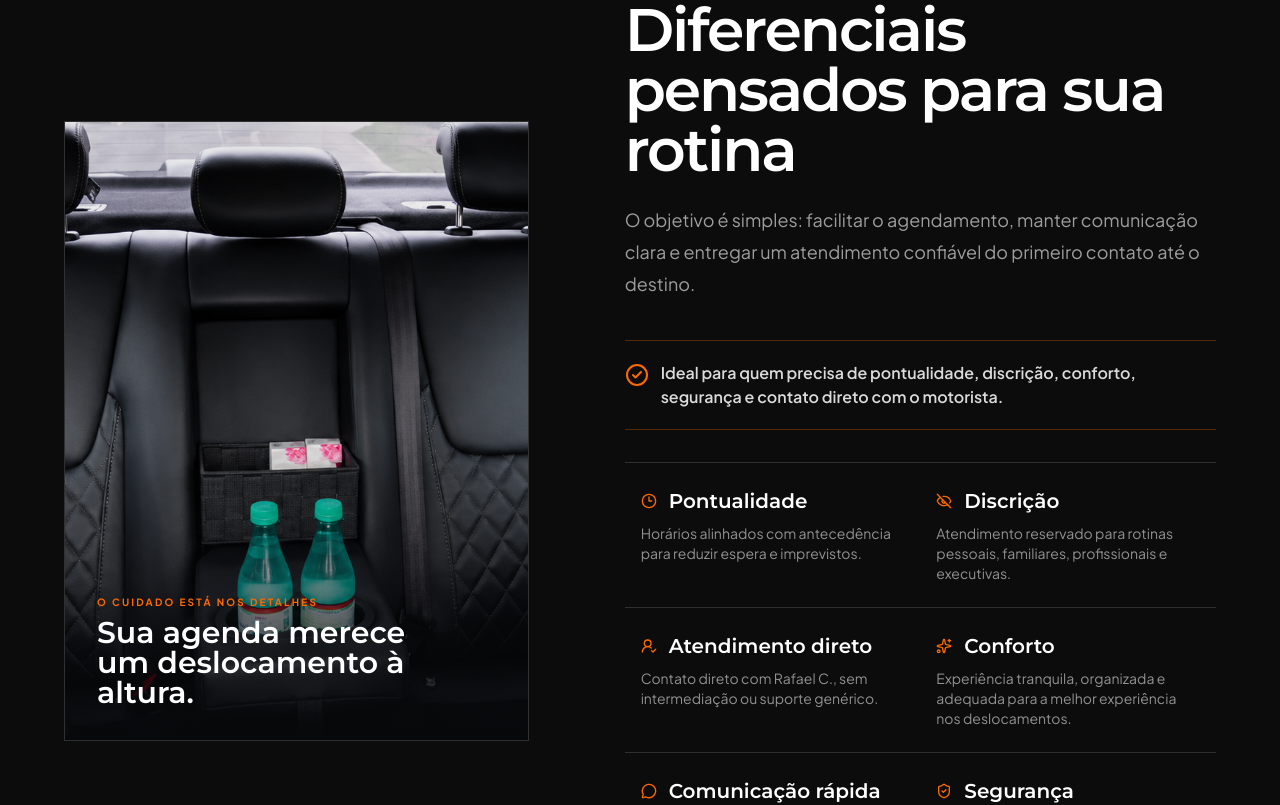
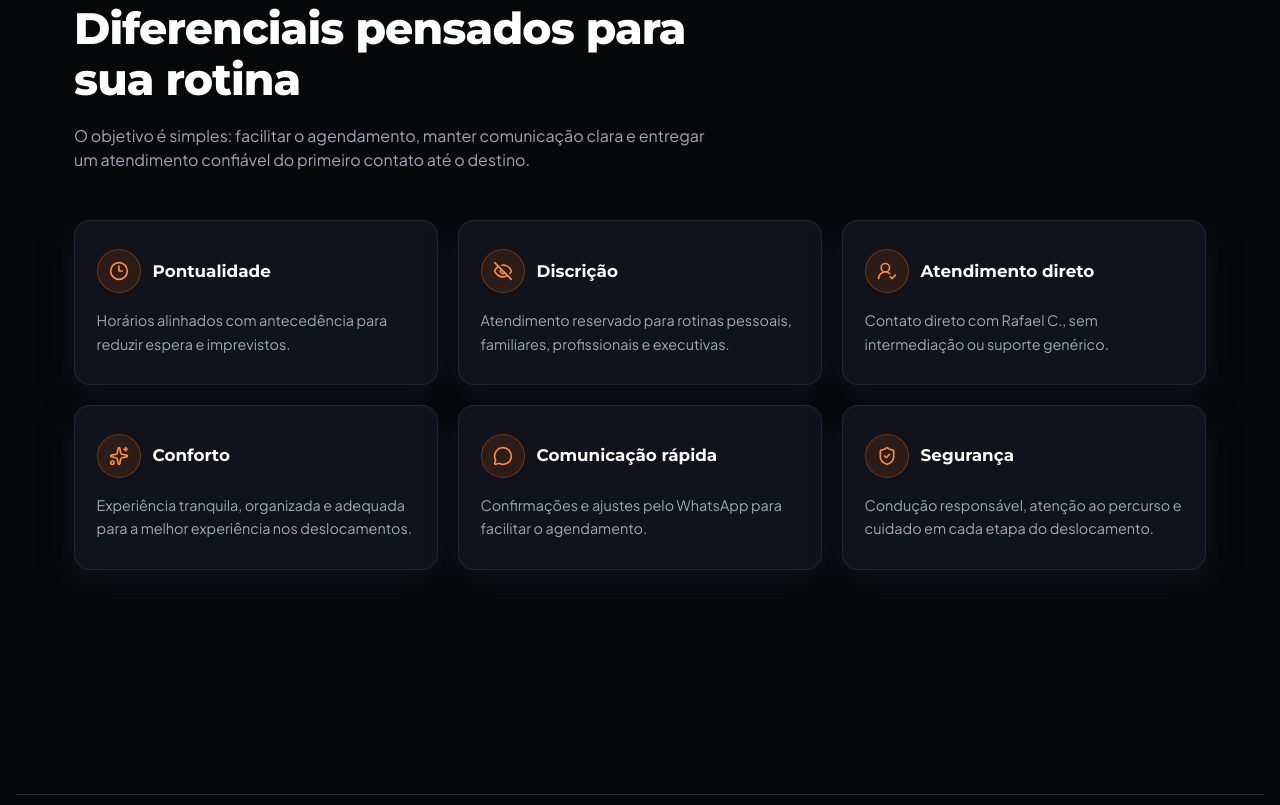
Before and after one commit to pedropcorsini/landing-page-rc-motorista, a React (Vite) app: page / in a window 1280 px wide. Shown: the part 3060-3865 px from the top of the page. Built offline with nearby package versions, Linux system fonts and the light colour scheme; a web font is replaced by a local one.

Commit message:
feat: refaz diferenciais em cards

```diff
--- a/src/components/Differentials.tsx
+++ b/src/components/Differentials.tsx
@@ -1,50 +1,39 @@
-import { CheckCircle2, Clock3, EyeOff, MessageCircle, ShieldCheck, Sparkles, UserRoundCheck } from 'lucide-react';
+import { SectionHeading } from './SectionHeading';
+import { icons } from './icons';
 import { site } from '../data/site';
-import interiorVehicle from '../../images/interior-veiculo.png';
-
-const icons = [Clock3, EyeOff, UserRoundCheck, Sparkles, MessageCircle, ShieldCheck];
 
 export function Differentials() {
+  const { differentialsSection } = site;
+
   return (
-    <section id="diferenciais" className="border-y border-white/10 bg-[#0c0c0c] px-4 py-20 sm:py-28">
-      <div className="mx-auto grid max-w-[1440px] gap-12 sm:px-8 lg:grid-cols-[0.88fr_1.12fr] lg:items-center lg:gap-24 lg:px-12">
-        <div className="relative min-h-[420px] overflow-hidden border border-white/15 sm:min-h-[620px]">
-          <img src={interiorVehicle} alt="Interior confortável do veículo da RC Motorista" className="absolute inset-0 h-full w-full object-cover" />
-          <div className="absolute inset-0 bg-gradient-to-t from-ink via-transparent to-ink/10" />
-          <div className="absolute bottom-0 left-0 right-0 p-6 sm:p-8">
-            <p className="text-[10px] font-bold uppercase tracking-[0.22em] text-brand">O cuidado está nos detalhes</p>
-            <p className="mt-2 max-w-xs font-heading text-3xl leading-none text-white">Sua agenda merece um deslocamento à altura.</p>
-          </div>
-        </div>
+    <section id="diferenciais" aria-labelledby="diferenciais-title" className="bg-ink py-20 lg:py-28">
+      <div className="container-site">
+        <SectionHeading
+          id="diferenciais-title"
+          align="left"
+          eyebrow={differentialsSection.eyebrow}
+          title={differentialsSection.title}
+          description={differentialsSection.description}
+        />
 
-        <div>
-          <p className="text-[11px] font-bold uppercase tracking-[0.25em] text-brand">Diferenciais</p>
-          <h2 className="mt-5 max-w-xl font-heading text-4xl leading-[1.02] tracking-[-0.035em] text-white sm:text-6xl">
-              Diferenciais pensados para sua rotina
-            </h2>
-            <p className="mt-6 max-w-xl text-base leading-7 text-white/60 sm:text-lg sm:leading-8">
-              O objetivo é simples: facilitar o agendamento, manter comunicação clara e entregar um atendimento confiável do primeiro contato até o destino.
-            </p>
-          <div className="mt-8 flex items-start gap-3 border-y border-brand/30 py-4 text-white/85 sm:mt-10 sm:py-5">
-            <CheckCircle2 aria-hidden="true" className="mt-0.5 h-6 w-6 flex-none text-brand" />
-            <p className="font-semibold">Ideal para quem precisa de pontualidade, discrição, conforto, segurança e contato direto com o motorista.</p>
-          </div>
-
-        <div className="mt-8 grid border-t border-white/15 sm:grid-cols-2">
-          {site.differentials.map((item, index) => {
-            const Icon = icons[index];
-
+        <div className="mt-12 grid gap-5 sm:grid-cols-2 lg:grid-cols-3">
+          {site.differentials.map((item) => {
+            const Icon = icons[item.icon];
             return (
-              <article key={item.title} className="group border-b border-white/15 py-5 sm:px-4 sm:py-6 sm:nth-[odd]:border-r sm:first-of-type:pt-6">
+              <article
+                key={item.title}
+                className="flex flex-col rounded-2xl border border-white/[0.08] bg-card px-[1.35rem] py-7 shadow-card transition-all duration-300 ease-expo hover:-translate-y-1 hover:border-brand hover:shadow-card-hover"
+              >
                 <div className="flex items-center gap-3">
-                  <Icon aria-hidden="true" className="h-4 w-4 text-brand" />
-                  <h3 className="font-heading text-xl text-white">{item.title}</h3>
+                  <span className="grid h-11 w-11 flex-none place-items-center rounded-full border border-brand/[0.32] bg-brand/[0.12] text-brand-light">
+                    <Icon aria-hidden="true" className="h-5 w-5" />
+                  </span>
+                  <h3 className="font-heading text-[1.05rem] font-bold text-white">{item.title}</h3>
                 </div>
-                <p className="mt-2 text-sm leading-5 text-white/55">{item.description}</p>
+                <p className="mt-4 text-[0.9rem] leading-relaxed text-mist">{item.description}</p>
               </article>
             );
           })}
-        </div>
         </div>
       </div>
     </section>
```
